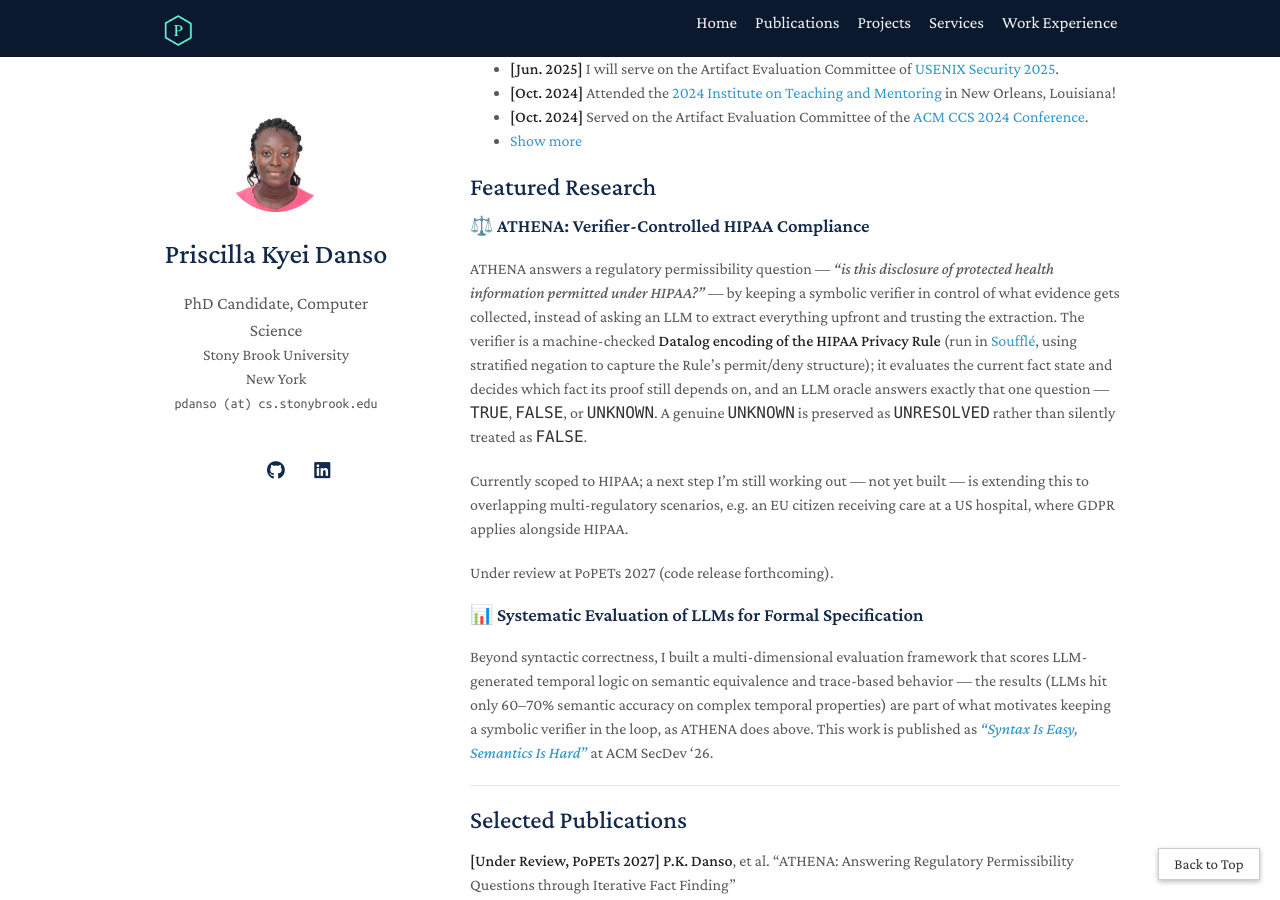
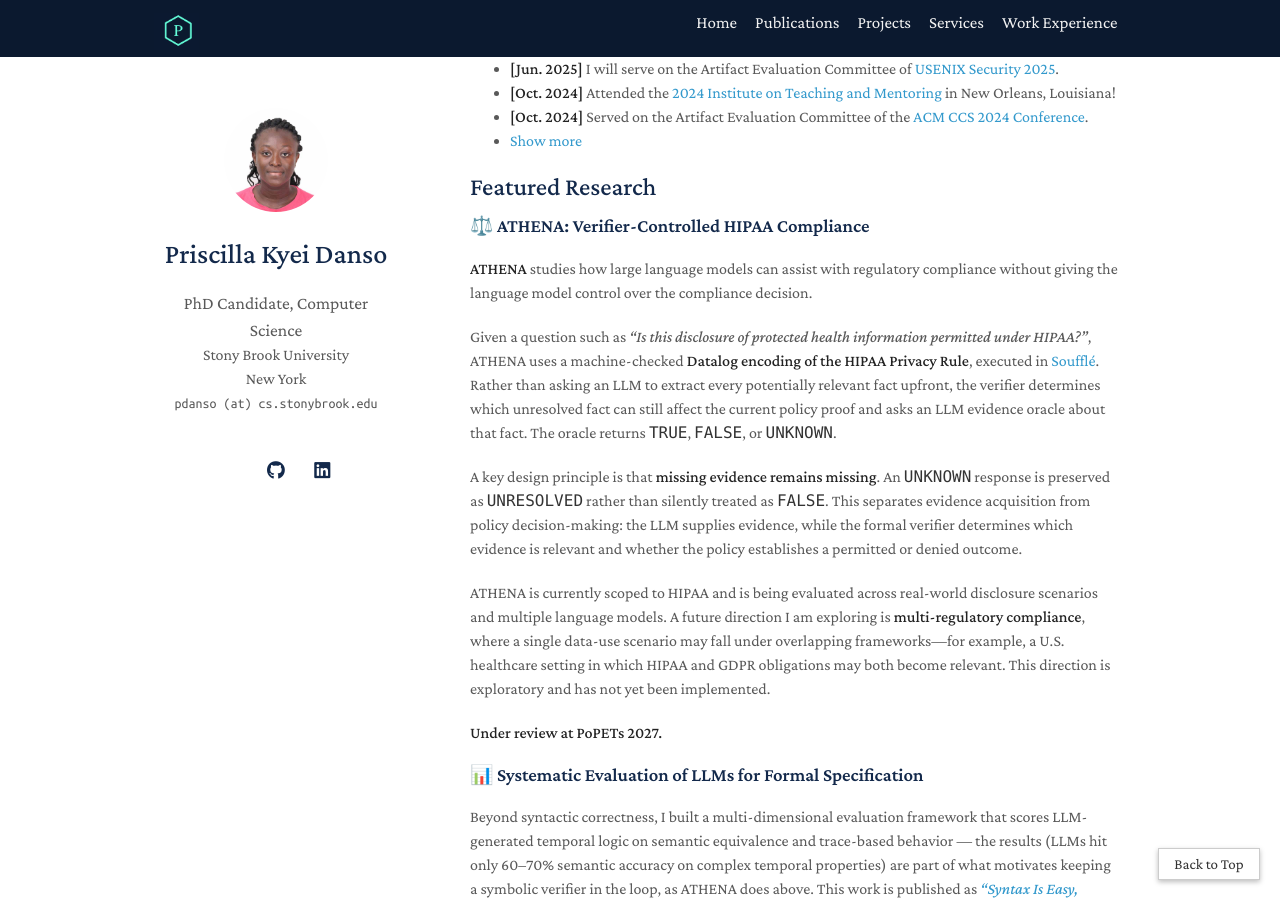
Before and after one commit to priscilla100/priscilla100.github.io, a Jekyll site: the page built from index.md, in a window 1280 px wide and 900 px high, scrolled down 1202 px. Built offline with Jekyll 4.4.1, drawn with Linux system fonts in a browser that asks for light colours; a style sheet for code colours, icons or effects is not loaded.

Commit message:
Update index.md

```diff
--- a/index.md
+++ b/index.md
@@ -45,11 +45,16 @@ Prior to Stony Brook, I completed my M.Sc. at the University of New Brunswick un
 
 ### ⚖️ ATHENA: Verifier-Controlled HIPAA Compliance
 
-ATHENA answers a regulatory permissibility question — *"is this disclosure of protected health information permitted under HIPAA?"* — by keeping a symbolic verifier in control of what evidence gets collected, instead of asking an LLM to extract everything upfront and trusting the extraction. The verifier is a machine-checked **Datalog encoding of the HIPAA Privacy Rule** (run in [Souffl&eacute;](https://souffle-lang.github.io/), using stratified negation to capture the Rule's permit/deny structure); it evaluates the current fact state and decides which fact its proof still depends on, and an LLM oracle answers exactly that one question — `TRUE`, `FALSE`, or `UNKNOWN`. A genuine `UNKNOWN` is preserved as `UNRESOLVED` rather than silently treated as `FALSE`.
+**ATHENA** studies how large language models can assist with regulatory compliance without giving the language model control over the compliance decision.
 
-Currently scoped to HIPAA; a next step I'm still working out — not yet built — is extending this to overlapping multi-regulatory scenarios, e.g. an EU citizen receiving care at a US hospital, where GDPR applies alongside HIPAA.
+Given a question such as *“Is this disclosure of protected health information permitted under HIPAA?”*, ATHENA uses a machine-checked **Datalog encoding of the HIPAA Privacy Rule**, executed in [Soufflé](https://souffle-lang.github.io/). Rather than asking an LLM to extract every potentially relevant fact upfront, the verifier determines which unresolved fact can still affect the current policy proof and asks an LLM evidence oracle about that fact. The oracle returns `TRUE`, `FALSE`, or `UNKNOWN`.
 
-Under review at PoPETs 2027 (code release forthcoming).
+A key design principle is that **missing evidence remains missing**. An `UNKNOWN` response is preserved as `UNRESOLVED` rather than silently treated as `FALSE`. This separates evidence acquisition from policy decision-making: the LLM supplies evidence, while the formal verifier determines which evidence is relevant and whether the policy establishes a permitted or denied outcome.
+
+ATHENA is currently scoped to HIPAA and is being evaluated across real-world disclosure scenarios and multiple language models. A future direction I am exploring is **multi-regulatory compliance**, where a single data-use scenario may fall under overlapping frameworks—for example, a U.S. healthcare setting in which HIPAA and GDPR obligations may both become relevant. This direction is exploratory and has not yet been implemented.
+
+**Under review at PoPETs 2027.**
+
 
 ### 📊 Systematic Evaluation of LLMs for Formal Specification
 
```
